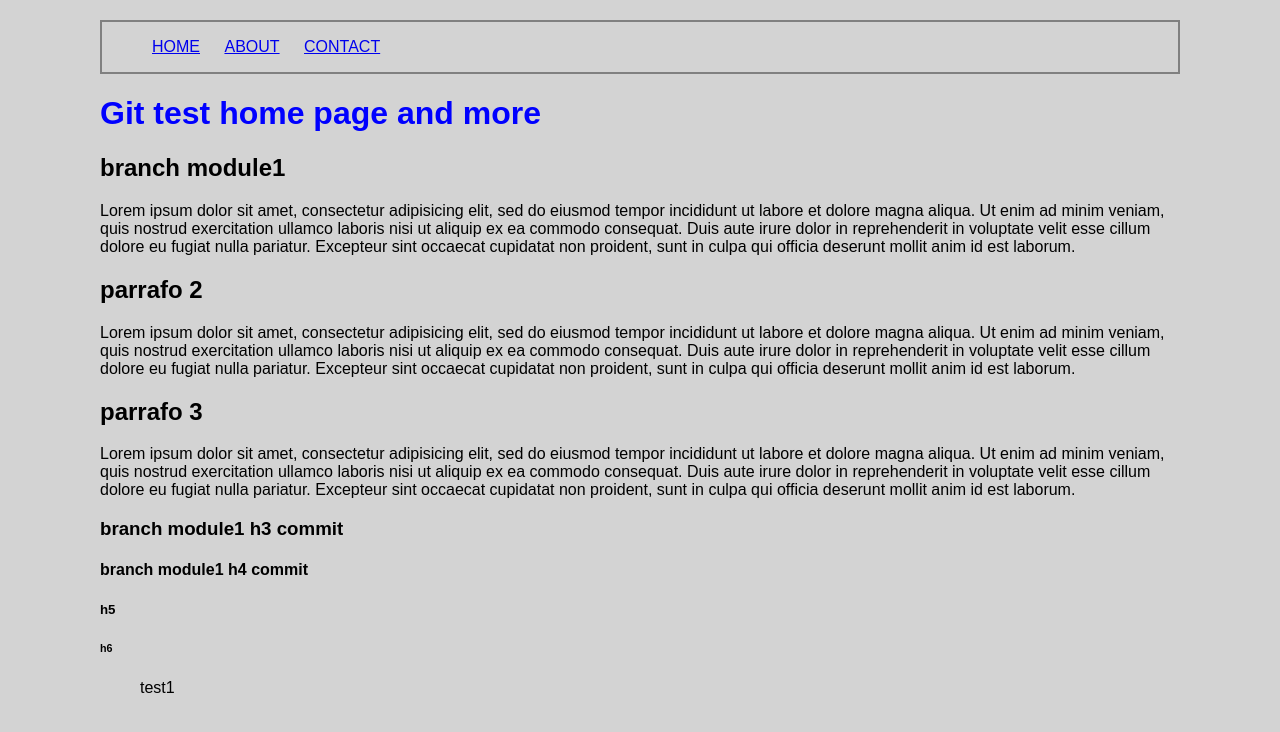
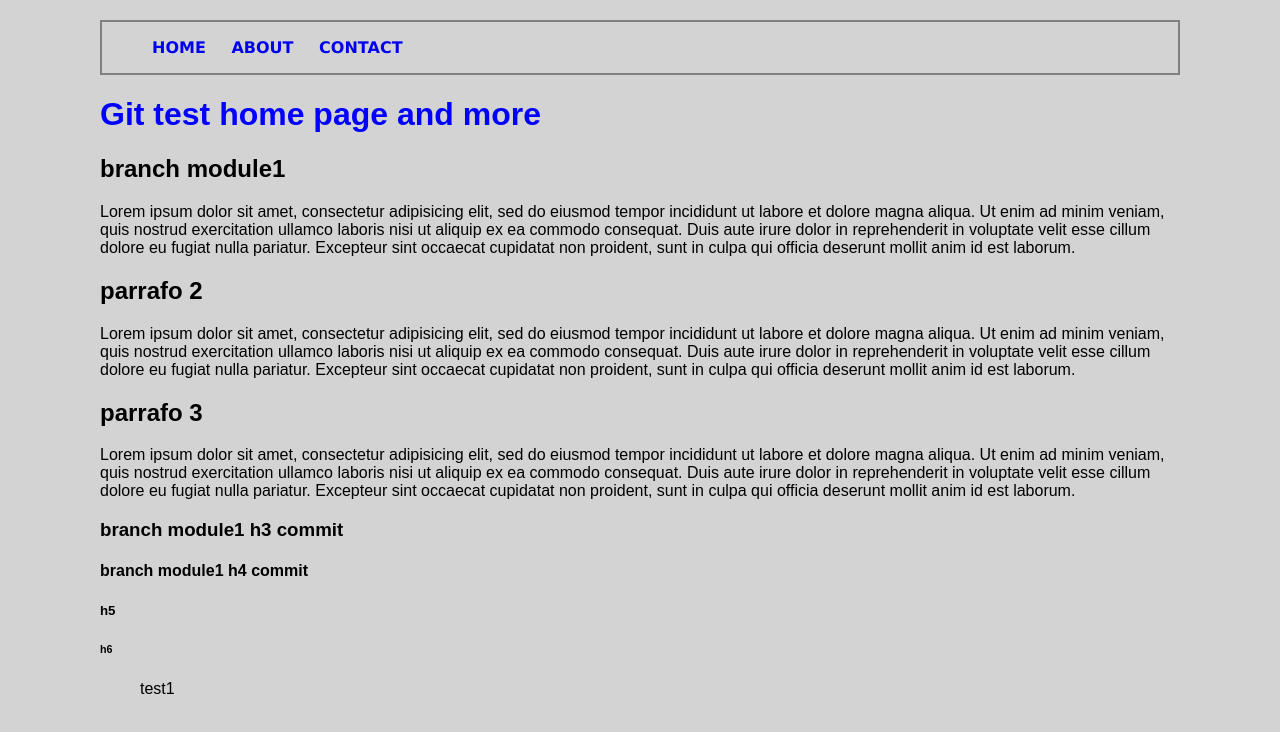
Before and after one commit to vansald/gitTest, a plain HTML site: page index.html in a window 1280 px wide. Drawn offline with Linux system fonts and the light colour scheme.

Commit message:
se agrego estilo a:hover al menu

```diff
--- a/css/styles.css
+++ b/css/styles.css
@@ -9,11 +9,20 @@ body{
 
 nav{
 	border: 2px solid grey;
+	font-family: verdana;
+	font-weight: bold;
 	}
 
 a{
 	padding: 10px;
 	text-transform: uppercase;
+	text-decoration: none;
+
+}
+
+a:hover{
+	color: orange;
+
 }
 
 li{
```
